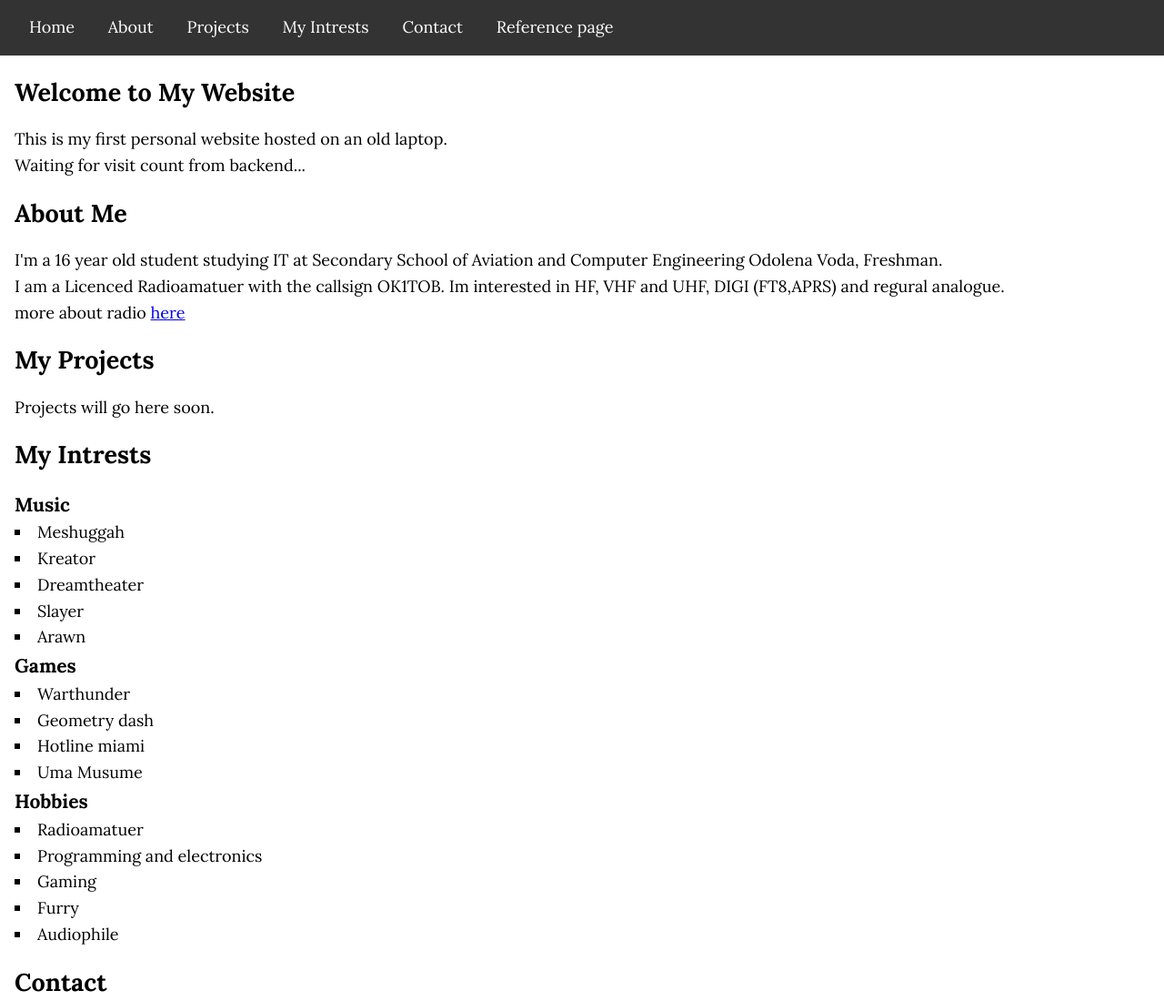
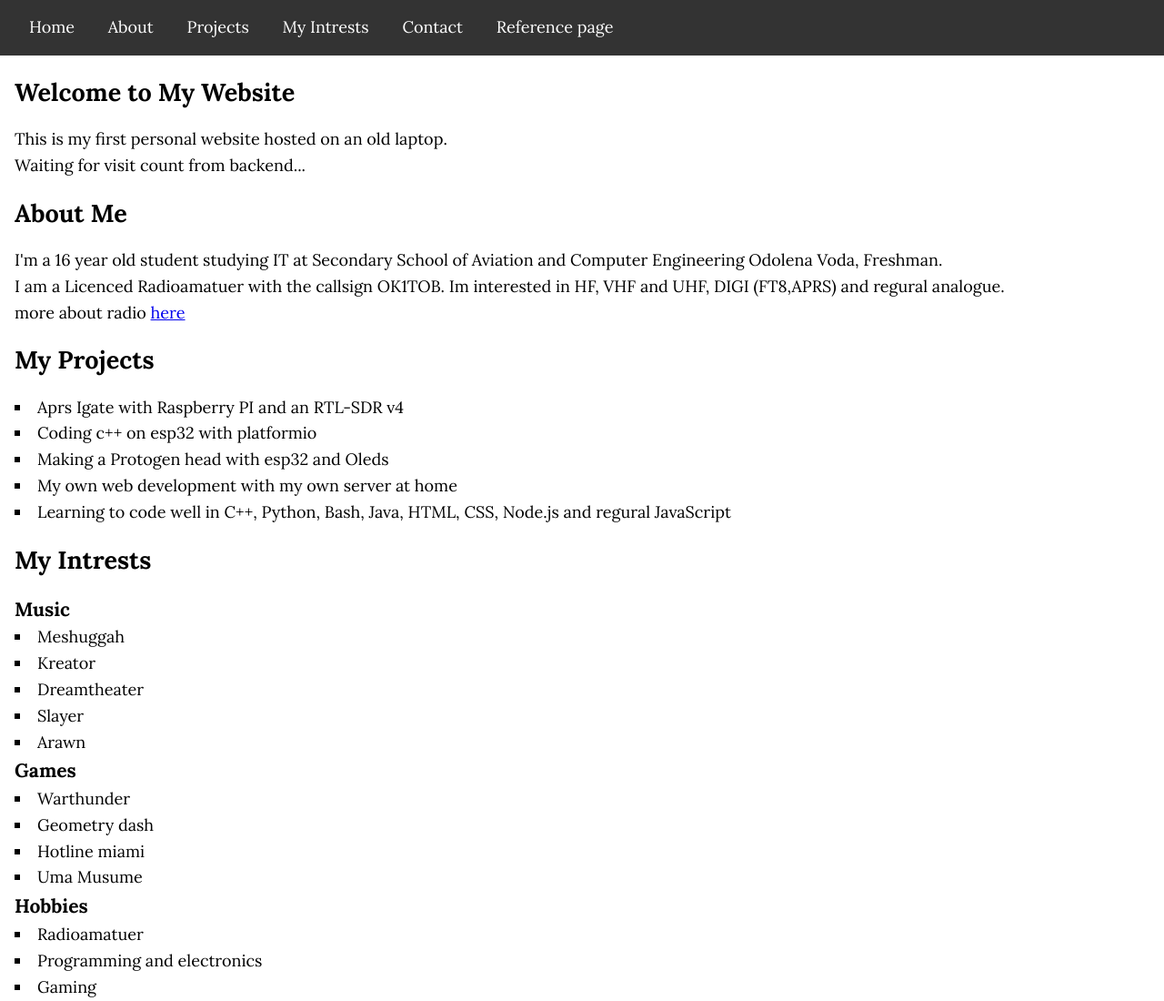
Before and after one commit to Supinac/tobias-website, a plain HTML site: page frontend/index.html in a window 1280 px wide. Shown: the top 1100 px of the page at 91% size. Drawn offline with Linux system fonts and the light colour scheme; no server answers.

Commit message:
Added projects

```diff
--- a/frontend/index.html
+++ b/frontend/index.html
@@ -34,7 +34,13 @@
     </section>
     <section id="projects">
         <h1>My Projects</h1>
-        <p>Projects will go here soon.</p>
+        <ul>
+            <li>Aprs Igate with Raspberry PI and an RTL-SDR v4</li>
+            <li>Coding c++ on esp32 with platformio</li>
+            <li>Making a Protogen head with esp32 and Oleds</li>
+            <li>My own web development with my own server at home</li>
+            <li>Learning to code well in C++,&nbsp;Python,&nbsp;Bash,&nbsp;Java, HTML,&nbsp;CSS,&nbsp;Node.js&nbsp;and&nbsp;regural&nbsp;JavaScript</li>
+        </ul>
     </section>
     <section id="intrests">
         <h1>My Intrests</h1>
```
